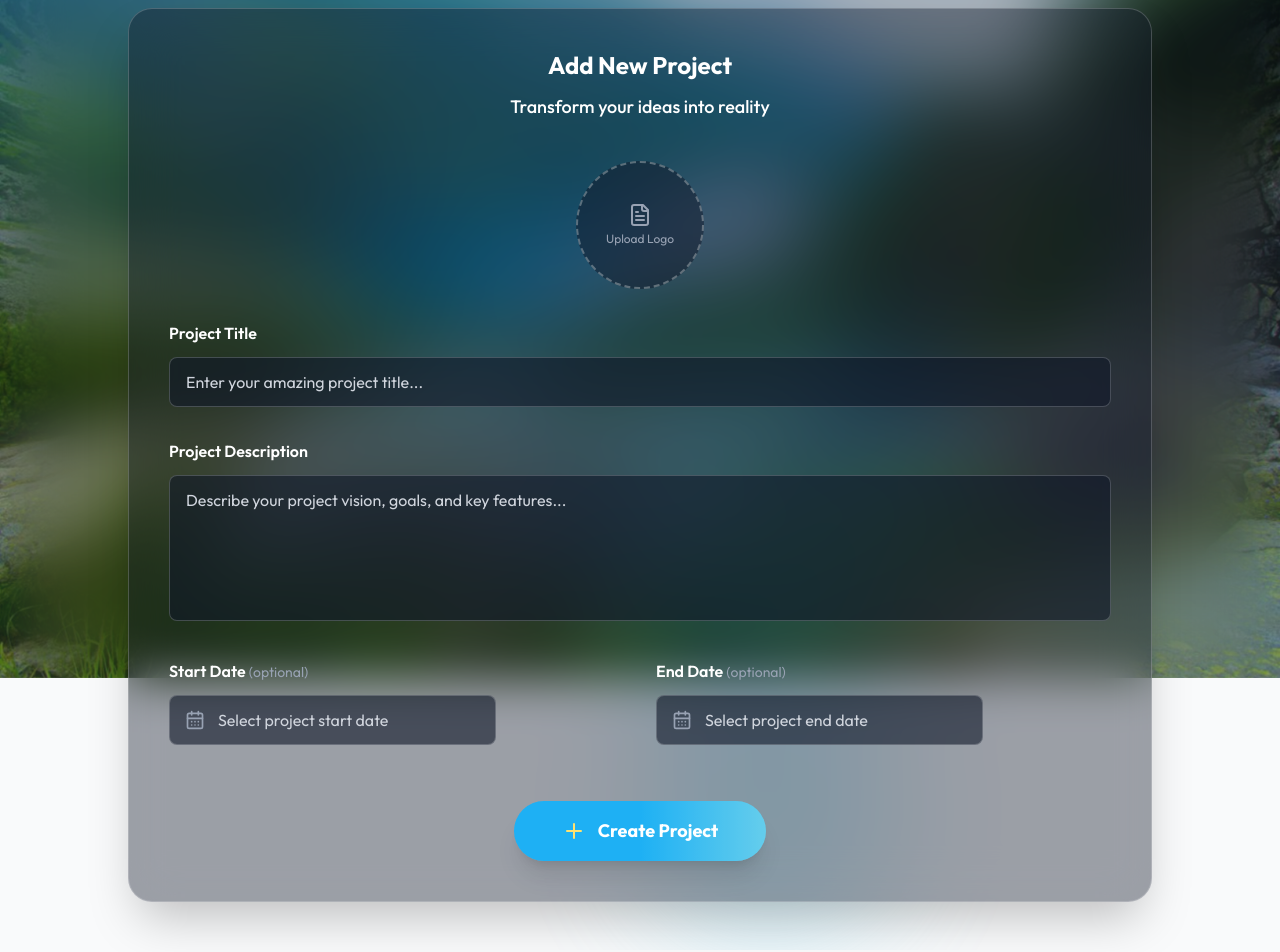
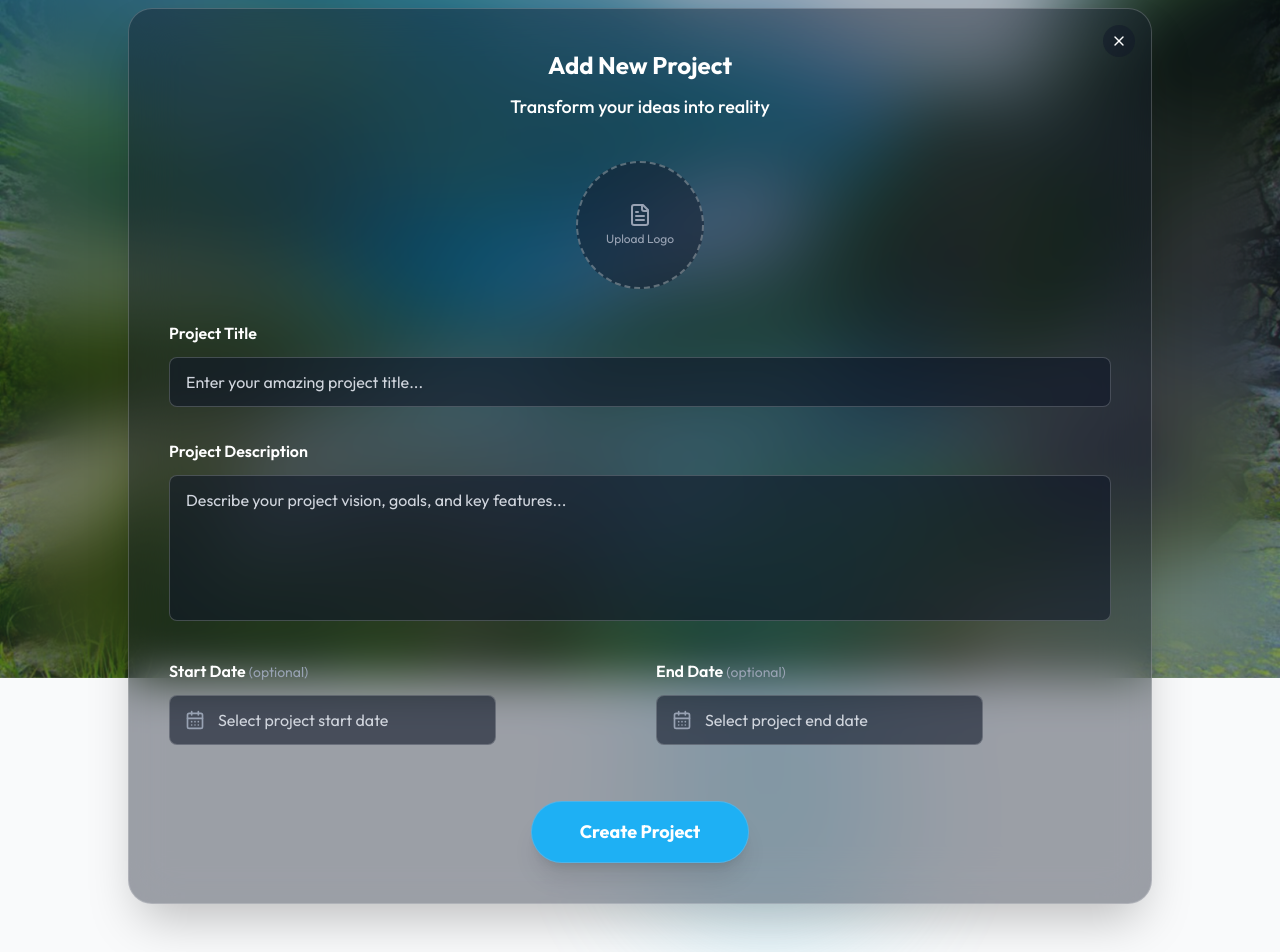
Before and after one commit to Nayab0009/gigGivesn, a Next.js app: page /dashboard/admin/addProject in a window 1280 px wide. Shown: the part 122-1074 px from the top of the page. Built offline with nearby package versions, Linux system fonts and the light colour scheme.

Commit message:
add button of cross in project add side

```diff
--- a/src/components/adminDashboard/AddProject.tsx
+++ b/src/components/adminDashboard/AddProject.tsx
@@ -1,7 +1,7 @@
 "use client"
 import type React from "react"
 import { useState } from "react"
-import { Loader2, CalendarDays, FileText, Plus, Sparkles } from "lucide-react"
+import { Loader2, CalendarDays, FileText, Plus, Sparkles,X } from "lucide-react"
 import { createProject } from "@/lib/ProjectService"
 import { colors } from "@/colors"
 // You can install and use react-datepicker for a better UX:
@@ -81,6 +81,7 @@ const handleLogoChange = (e: React.ChangeEvent<HTMLInputElement>) => {
 
   return (
     <div className="min-h-screen flex items-center justify-center p-4 sm:p-6">
+
       {/* Background decoration */}
       <div className="absolute inset-0 overflow-hidden pointer-events-none">
         <div
@@ -98,7 +99,14 @@ const handleLogoChange = (e: React.ChangeEvent<HTMLInputElement>) => {
       </div>
 
       <div className="relative w-full max-w-5xl bg-black/40 backdrop-blur-xl rounded-3xl shadow-2xl border border-white/20 p-8 sm:p-10">
-        {/* Header */}
+
+         <button
+        type="button"
+        onClick={() => router.push("/dashboard/admin/addProject")}
+        className="absolute top-4 right-4 p-2 rounded-full bg-black/50 hover:bg-black/70 transition"
+      >
+        <X className="w-4 h-4 text-white" />
+      </button> {/* Header */}
         <div className="text-center mb-10">
           <h1 className="text-2xl font-bold mb-3" style={{ color: colors.white.hex }}>
             Add New Project
@@ -242,26 +250,31 @@ const handleLogoChange = (e: React.ChangeEvent<HTMLInputElement>) => {
             <button
   type="submit"
   disabled={isSubmitting}
-                className="group relative overflow-hidden text-white font-bold py-4 px-12 rounded-full transition-all duration-300 shadow-xl hover:shadow-2xl disabled:opacity-50 disabled:cursor-not-allowed text-lg transform hover:scale-105 active:scale-95 min-w-[200px]"
+  className="group relative overflow-hidden text-white font-bold py-4 px-12 rounded-full transition-all duration-300 shadow-xl hover:shadow-2xl disabled:opacity-50 disabled:cursor-not-allowed text-lg transform hover:scale-105 active:scale-95 min-w-[200px] border"
   style={{
-                  background: `linear-gradient(to right, ${colors.primary.hex}, ${colors.secondary.hex}, ${colors.accent.hex})`,
+    backgroundColor: "#0CA9F6",
+    border: "1px solid #57B5E7E5",
   }}
 >
   <div className="absolute inset-0" style={{ background: colors.accent.rgb, opacity: 0.2 }}></div>
   <div className="relative flex items-center justify-center">
     {isSubmitting ? (
       <>
-                      <Loader2 className="animate-spin w-6 h-6 mr-3" style={{ color: colors.highlight.hex }} />
+        <Loader2
+          className="animate-spin w-6 h-6 mr-3"
+          style={{ color: colors.highlight.hex }}
+        />
         <span>Creating...</span>
       </>
     ) : (
       <>
-                      <Plus className="w-6 h-6 mr-3 group-hover:rotate-12 transition-transform duration-300" style={{ color: colors.highlight.hex }} />
+
         <span>Create Project</span>
       </>
     )}
   </div>
 </button>
+
             </div>
           </div>
         </form>
```
Lines whose indentation alone changed are shown as unchanged.
